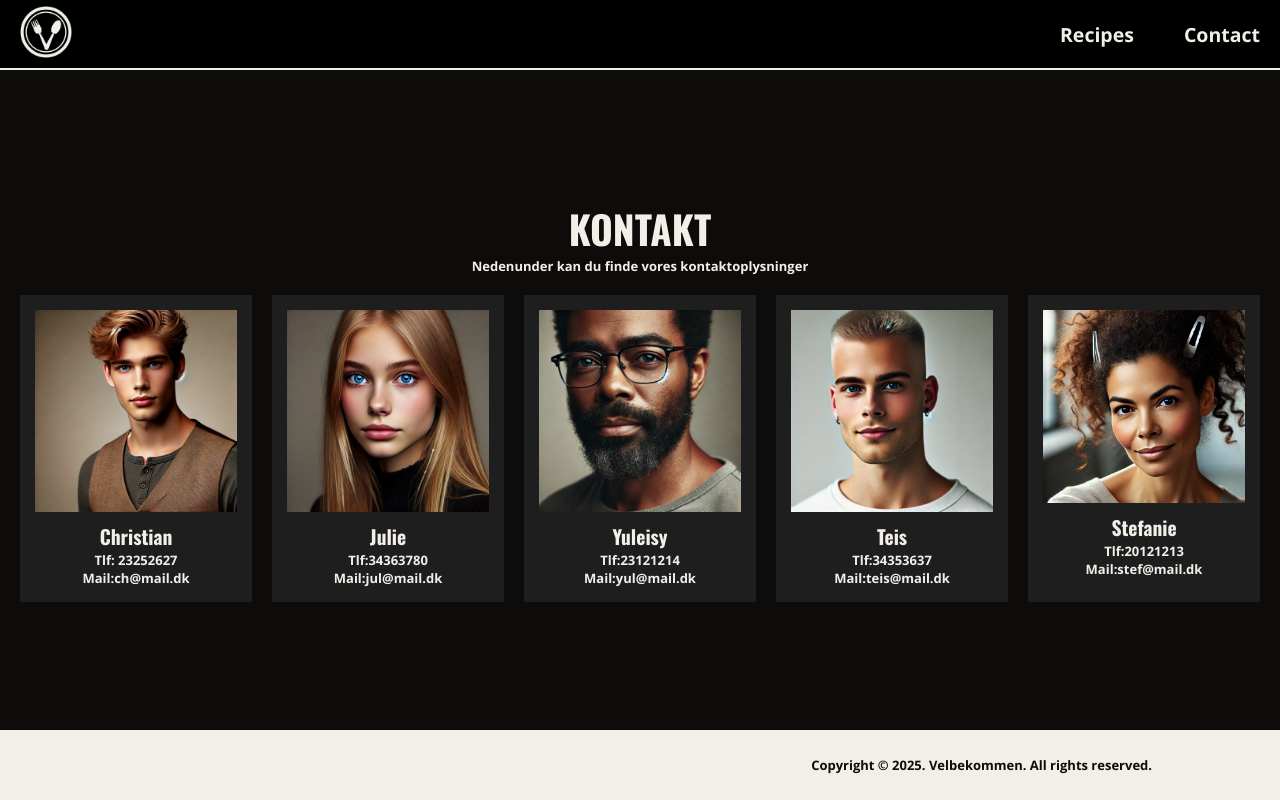
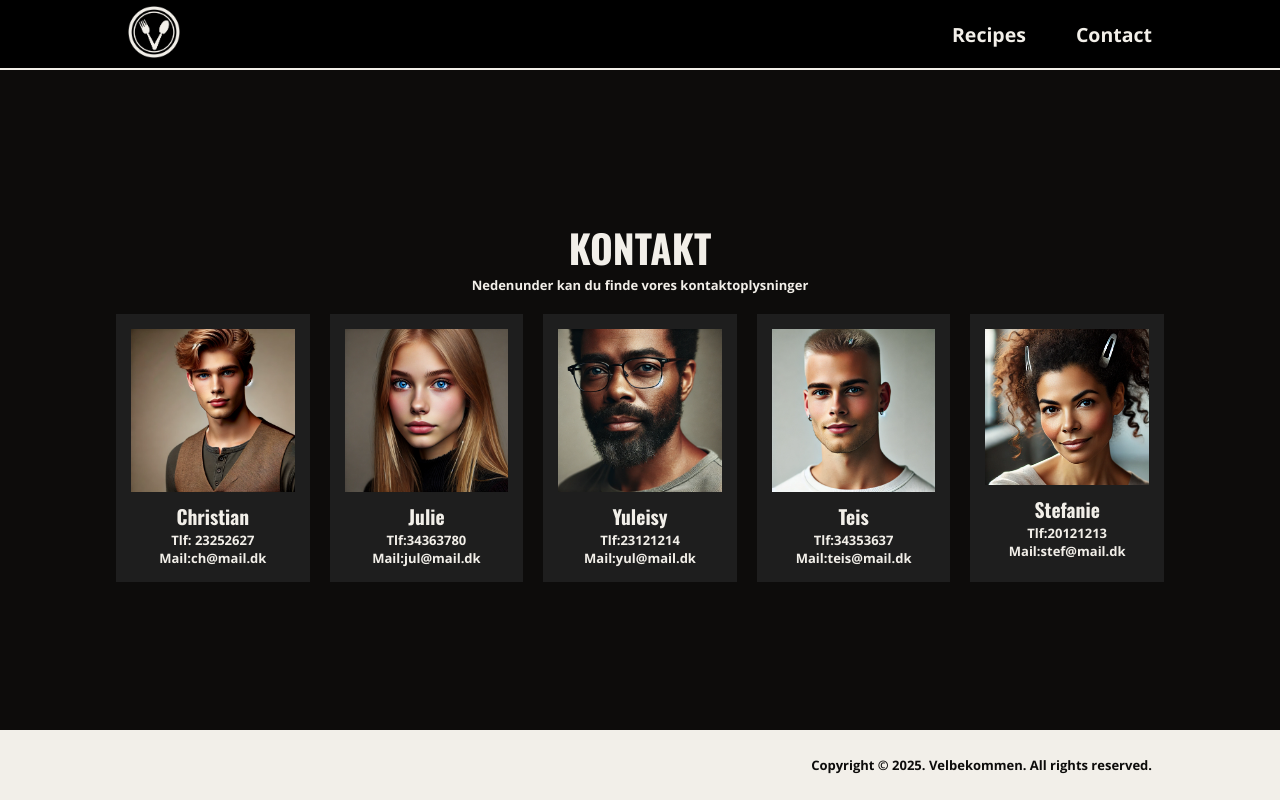
Before and after one commit to Juth0001/velbekommen, a plain HTML site: page contact.html in a window 1280 px wide. Drawn offline with nearby package versions, Linux system fonts and the light colour scheme.

Commit message:
yessirski

```diff
--- a/WEBSITE/CSS/contact.css
+++ b/WEBSITE/CSS/contact.css
@@ -15,7 +15,6 @@ body {
 
 header {
     background-color: black;
-    padding: 10px 20px;
     display: flex;
     justify-content: space-between;
     align-items: center;
@@ -34,7 +33,9 @@ nav a.active {
 main {
     text-align: center;
     padding: 20px;
+    width: 85%;
     height: auto;
+    margin: auto;
 }
 
 h1 {
```
